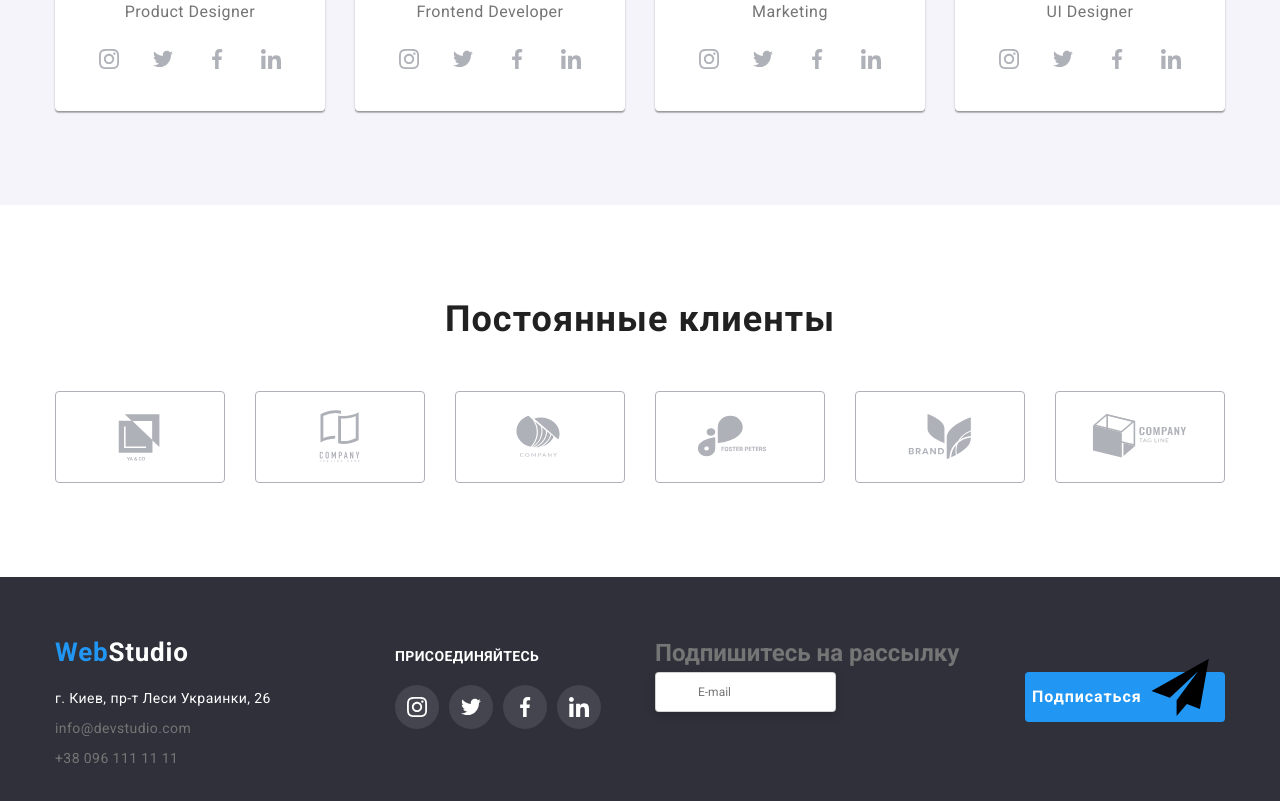
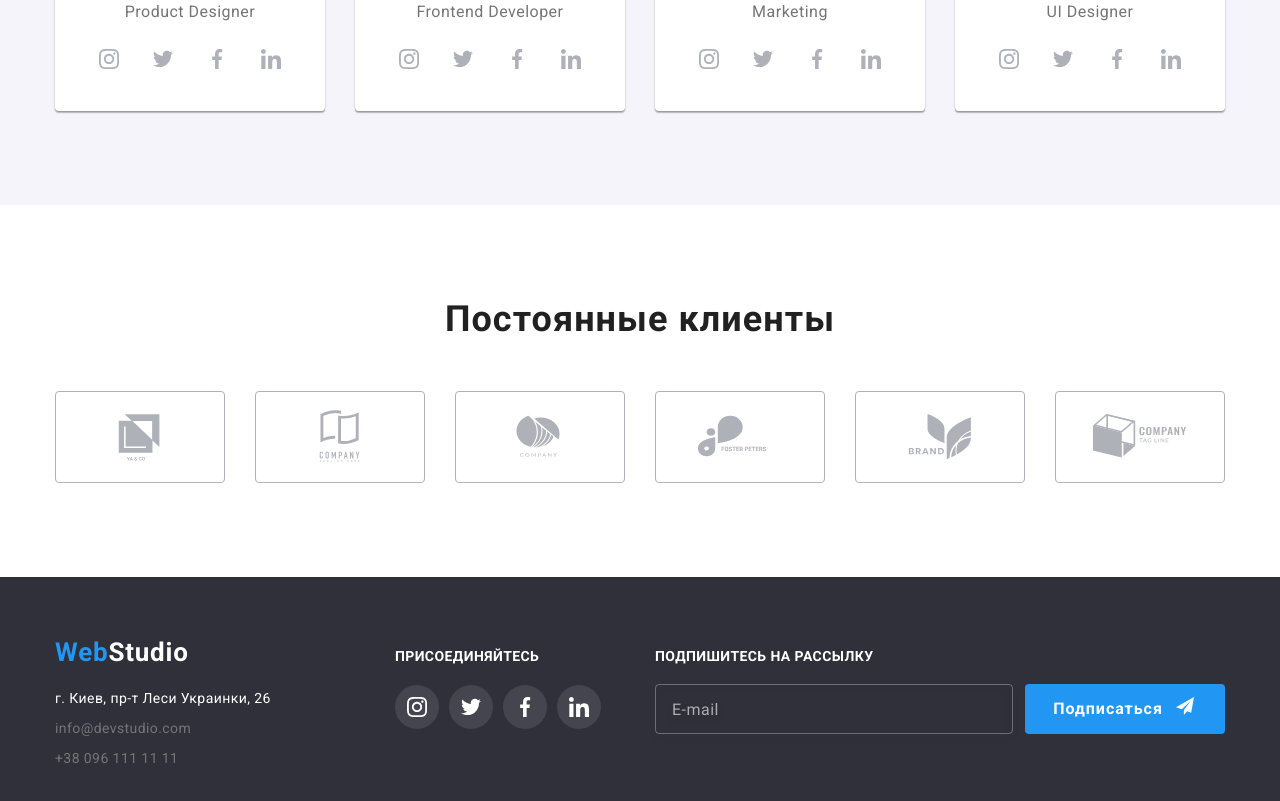
Before and after one commit to VovanOdessa1991/goit-markup-hw-07, a plain HTML site: page index.html in a window 1280 px wide. Shown: the part 2098-2899 px from the top of the page. Drawn offline with nearby package versions, Linux system fonts and the light colour scheme.

Commit message:
Finish ?

```diff
--- a/css/styles.css
+++ b/css/styles.css
@@ -252,19 +252,51 @@ img {
   width: 570px;
   height: 86px;
 }
+.footer__title {
+  font-weight: bold;
+  font-size: 14px;
+  line-height: 16px;
+  letter-spacing: 0.03em;
+  text-transform: uppercase;
+  color: var(--title-first-text-color);
+  margin-bottom: 20px;
+}
+
 .footer__form {
   display: flex;
   justify-content: space-between;
   align-items: flex-end;
 }
-.form__input-test {
+.footer__input {
   width: 358px;
   height: 50px;
   border: 1px solid rgba(255, 255, 255, 0.3);
   box-sizing: border-box;
   filter: drop-shadow(0px 4px 4px rgba(0, 0, 0, 0.15));
   border-radius: 4px;
+  background-color: transparent;
+  padding-left: 16px;
+
+  font-family: Roboto;
+  font-style: normal;
+  font-weight: normal;
+  font-size: 16px;
+  line-height: 1.25;
+  letter-spacing: 0.03em;
+
+  color: rgba(255, 255, 255, 0.6);
 }
+.footer__input::placeholder {
+  font-family: Roboto;
+  font-style: normal;
+  font-weight: normal;
+  font-size: 16px;
+  line-height: 1.25;
+  letter-spacing: 0.03em;
+
+  color: rgba(255, 255, 255, 0.6);
+}
+
 .footer__submit {
   cursor: pointer;
   border-radius: 4px;
@@ -855,13 +887,21 @@ img {
   padding: 12px 16px;
   resize: none;
   margin: 0;
+  font-family: Roboto;
+  font-style: normal;
+  font-weight: normal;
+  font-size: 12px;
+  line-height: 1.16;
+  letter-spacing: 0.01em;
+
+  color: rgba(117, 117, 117, 0.5);
 }
 .form__textarea::placeholder {
   font-family: Roboto;
   font-style: normal;
   font-weight: normal;
   font-size: 12px;
-  line-height: 14px;
+  line-height: 1.16;
   letter-spacing: 0.01em;
 
   color: rgba(117, 117, 117, 0.5);
--- a/index.html
+++ b/index.html
@@ -434,7 +434,7 @@
           </ul>
         </div>
         <div class="footer__form-conteiner">
-          <h2>Подпишитесь на рассылку</h2>
+          <h2 class="footer__title">Подпишитесь на рассылку</h2>
           <div  class="footer__form">
             <label for="user-test" class="from__test-label">
 
@@ -442,9 +442,9 @@
                 <input
                   name="user-test"
                   id="user-test"
-                  type="text"
+                  type="email"
                   placeholder="E-mail"
-                  class="form__input-test"
+                  class="footer__input transition"
                 />
                 <svg width="18" height="18" class="modal__icon-test">
                   <use href="./images/symbol-defs.svg#icon-modal-email"></use>
@@ -452,7 +452,7 @@
               </spam>
             </label>
 
-              <button class="footer__submit" type="submit">Подписаться<svg class=footer__icon-test">
+              <button class="footer__submit" type="submit">Подписаться<svg class="footer__icon-test transition">
                   <use href="./images/symbol-defs.svg#icon-send"></use>
                 </svg>
                 </button>
@@ -483,7 +483,7 @@
                 class="form__input-text"
               />
 
-              <label for="user-name" class="from__text-label"> Имя </label>
+              <label for="user-name" class="from__text-label transition"> Имя </label>
               <svg width="18" height="18" class="modal__icon">
                 <use href="./images/symbol-defs.svg#icon-modal-person"></use>
               </svg>
@@ -496,7 +496,7 @@
                 placeholder=" "
                 class="form__input-text"
               />
-              <label for="user-tel" class="from__text-label"> Телефон </label>
+              <label for="user-tel" class="from__text-label transition"> Телефон </label>
               <svg width="18" height="18" class="modal__icon">
                 <use href="./images/symbol-defs.svg#icon-modal-phone"></use>
               </svg>
@@ -509,13 +509,13 @@
                 placeholder="  "
                 class="form__input-text"
               />
-              <label for="user-email" class="from__text-label"> Почта </label>
+              <label for="user-email" class="from__text-label transition"> Почта </label>
               <svg width="18" height="18" class="modal__icon">
                 <use href="./images/symbol-defs.svg#icon-modal-email"></use>
               </svg>
             </div>
             <div class="form__test">
-              <label for="user-test" class="from__test-label">
+              <label for="user-test" class="from__test-label transition">
                 Почта
                 <spam class="form__spam">
                   <input
@@ -533,7 +533,7 @@
               </label>
             </div>
 
-            <label for="textarea" class="form__textarea-lebel">
+            <label for="textarea" class="form__textarea-lebel transition">
               <p class="form__lebel-text">Комментарий</p>
               <textarea
                 name="textarea"
@@ -550,12 +550,12 @@
                 type="checkbox"
                 name="form__check"
                 id="form__check"
-                class="form__check visually-hidden"
+                class="form__check visually-hidden "
               />
 
               <label for="form__check" class="form__check-label">
                 <span class="form__check-icon">
-                  <svg width="16" height="15" class="form__icon-check-none">
+                  <svg width="16" height="15" class="form__icon-check-none transition">
                     <use href="./images/symbol-defs.svg#icon-check"></use>
                   </svg> </span
                 >Соглашаюсь с рассылкой и принимаю
```
